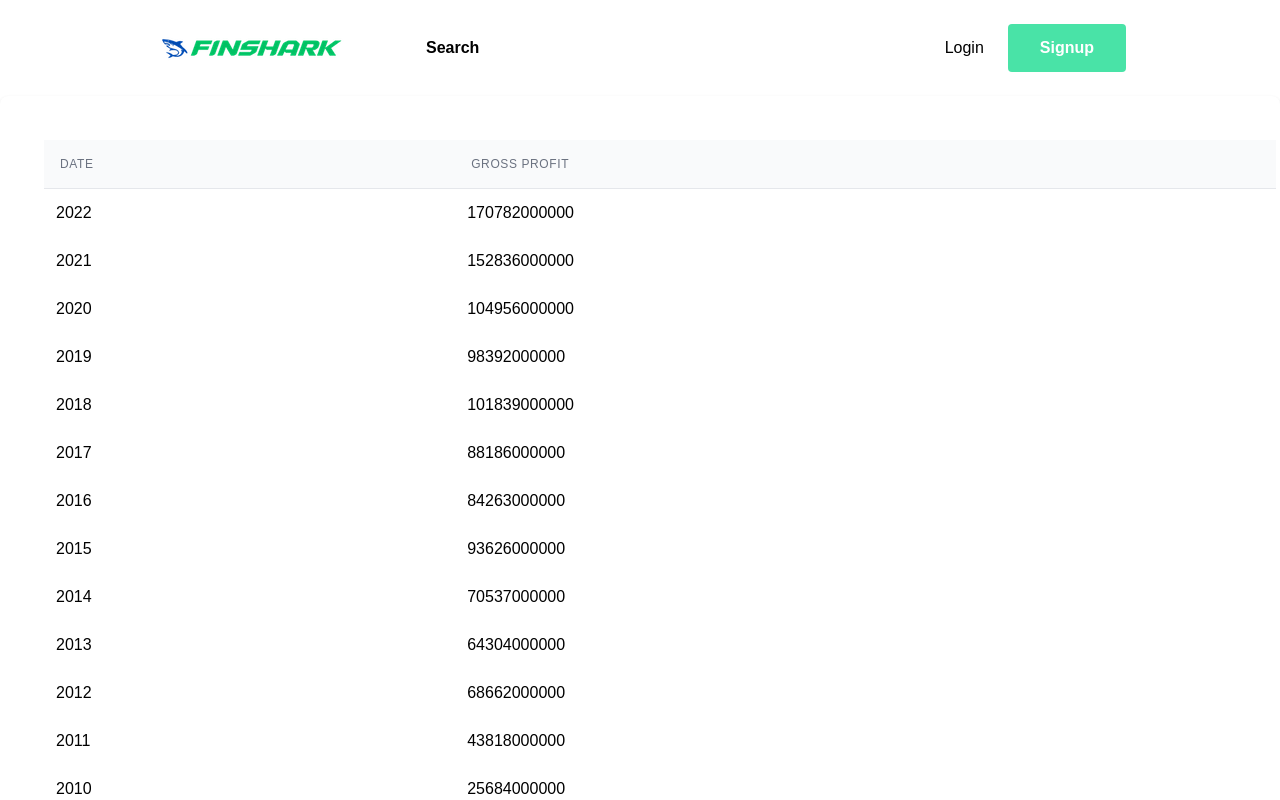
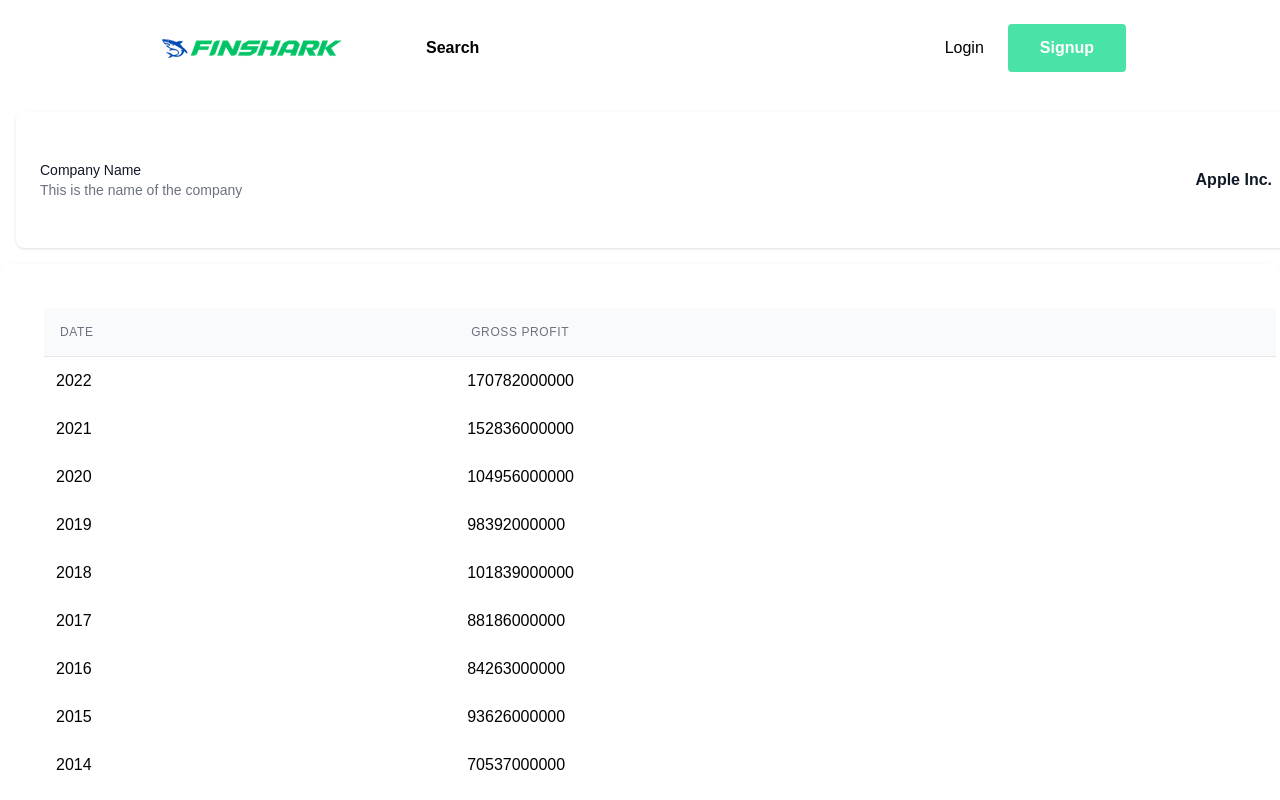
Before and after one commit to uceAM/StocksAPP, a React (Create React App) app in the folder frontend/: page /design-page in a window 1280 px wide. Shown: the top 800 px of the page. Built offline with nearby package versions, Linux system fonts and the light colour scheme.

Commit message:
adds RatioList component with test data

```diff
--- /dev/null
+++ b/frontend/src/Components/RatioList/RatioList.tsx
@@ -0,0 +1,46 @@
+import React from 'react'
+import { TestDataCompany } from '../Table/TestData'
+
+interface Props {}
+
+const data = TestDataCompany[0];
+
+type CompanyData = typeof data;
+
+const configs = [
+    {
+        label:"Company Name",
+        render:(companyData:CompanyData) => companyData.companyName,
+        subtitle:"This is the name of the company"
+    },
+];
+
+const renderedRows = configs.map((config: any) => {
+  return (
+    <li className="py-6 sm:py-6">
+      <div className="flex items-center space-x-4">
+        <div className="flex-1 min-w-0">
+          <p className="text-sm font-medium text-gray-900 truncate">
+            {config.label}
+          </p>
+          <p className="text-sm text-gray-500 truncate">
+          {config.subtitle && config.subtitle}
+          </p>
+        </div>
+        <div className="inline-flex items-center text-base font-semibold text-gray-900">
+        {config.render(data)}
+        </div>
+      </div>
+    </li>
+  );
+});
+
+const RatioList = (props: Props) => {
+    return (
+        <div className="bg-white shadow rounded-lg ml-4 mt-4 mb-4 p-4 sm:p-6 w-full">
+          <ul className="divide-y divide-gray-200">{renderedRows}</ul>
+        </div>
+    );
+}
+
+export default RatioList
--- a/frontend/src/Pages/DesignPage/DesignPage.tsx
+++ b/frontend/src/Pages/DesignPage/DesignPage.tsx
@@ -1,12 +1,14 @@
 import React from 'react'
 import Table from '../../Components/Table/Table'
+import RatioList from '../../Components/RatioList/RatioList'
 
 type Props = {}
 
 const DesignPage = (props: Props) => {
-  return (
+  return <>
+    <RatioList />
     <Table />
-  )
+    </>
 }
 
 export default DesignPage
```
Also changed, not shown: frontend/src/Components/RatioList/RatioList.css (added).
